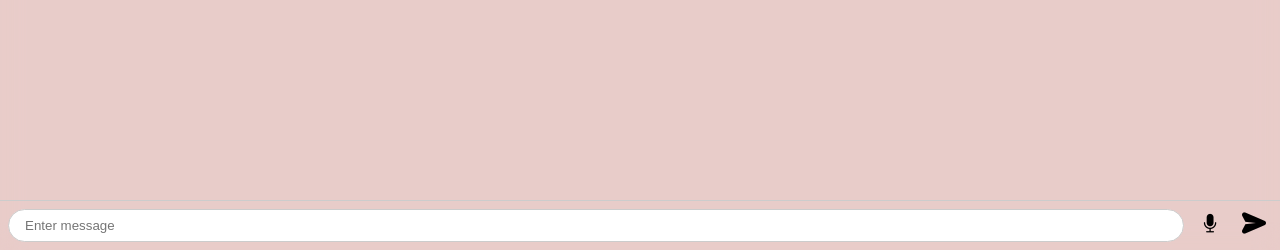
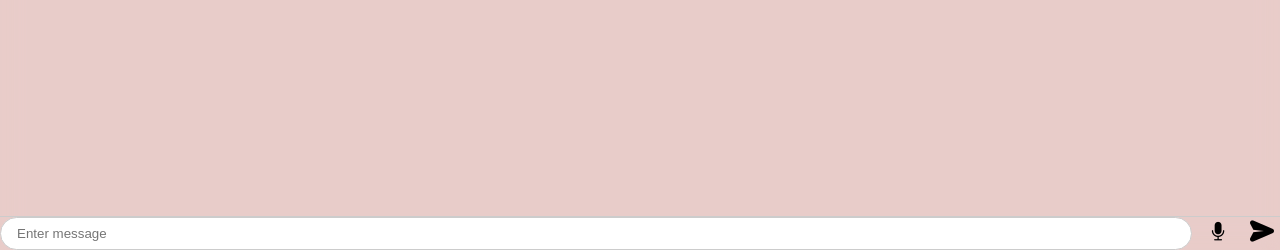
Before and after one commit to kushllll/kushl-chatbot, a Flask app: page / in a window 1280 px wide. Shown: the part 550-800 px from the top of the page. Run offline with Flask 3, Linux system fonts and the light colour scheme.

Commit message:
css fix three

```diff
--- a/static/style.css
+++ b/static/style.css
@@ -171,7 +171,7 @@ footer {
   display: flex;
   align-items: center;
   gap: 8px;
-  padding: 0.5rem;
+  /* padding: 0.5rem; */
   border-top: 1px solid #ccc;
   /* margin-bottom: 10px; */
   background-color:linear-gradient(to right, #e100ff,#2B124C );
```
